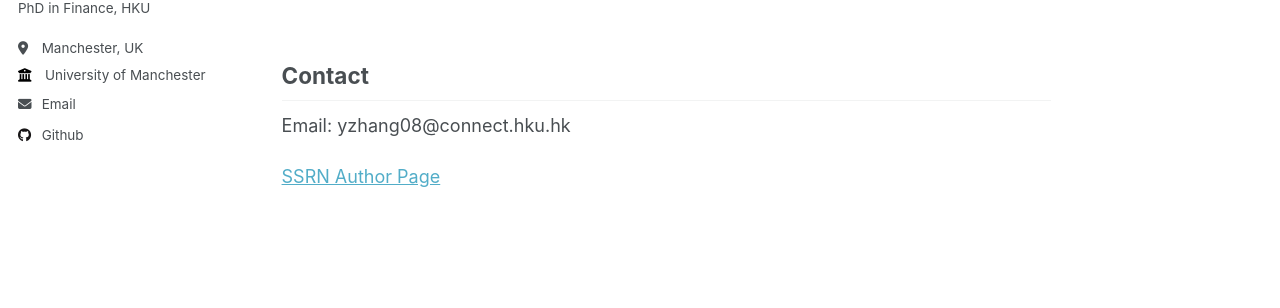
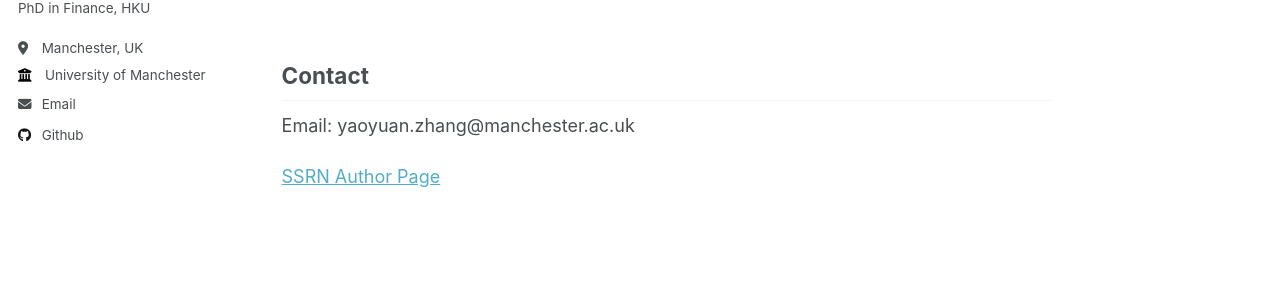
Before and after one commit to yaoyuanzhang-research/yaoyuanzhang-research.github.io, a Jekyll site: the page built from _pages/about.md, in a window 1280 px wide and 934 px high. Shown: the part 340-648 px from the top of the window. Built offline with Jekyll 4.4.1, drawn with Linux system fonts in a browser that asks for light colours.

Commit message:
Update about.md

```diff
--- a/_pages/about.md
+++ b/_pages/about.md
@@ -17,6 +17,6 @@ My research interest lies in empirical asset pricing, international finance, mac
 
 ## Contact
 
-Email: yzhang08@connect.hku.hk
+Email: yaoyuan.zhang@manchester.ac.uk
 
 [SSRN Author Page](https://papers.ssrn.com/sol3/cf_dev/AbsByAuth.cfm?per_id=2785754)
```
